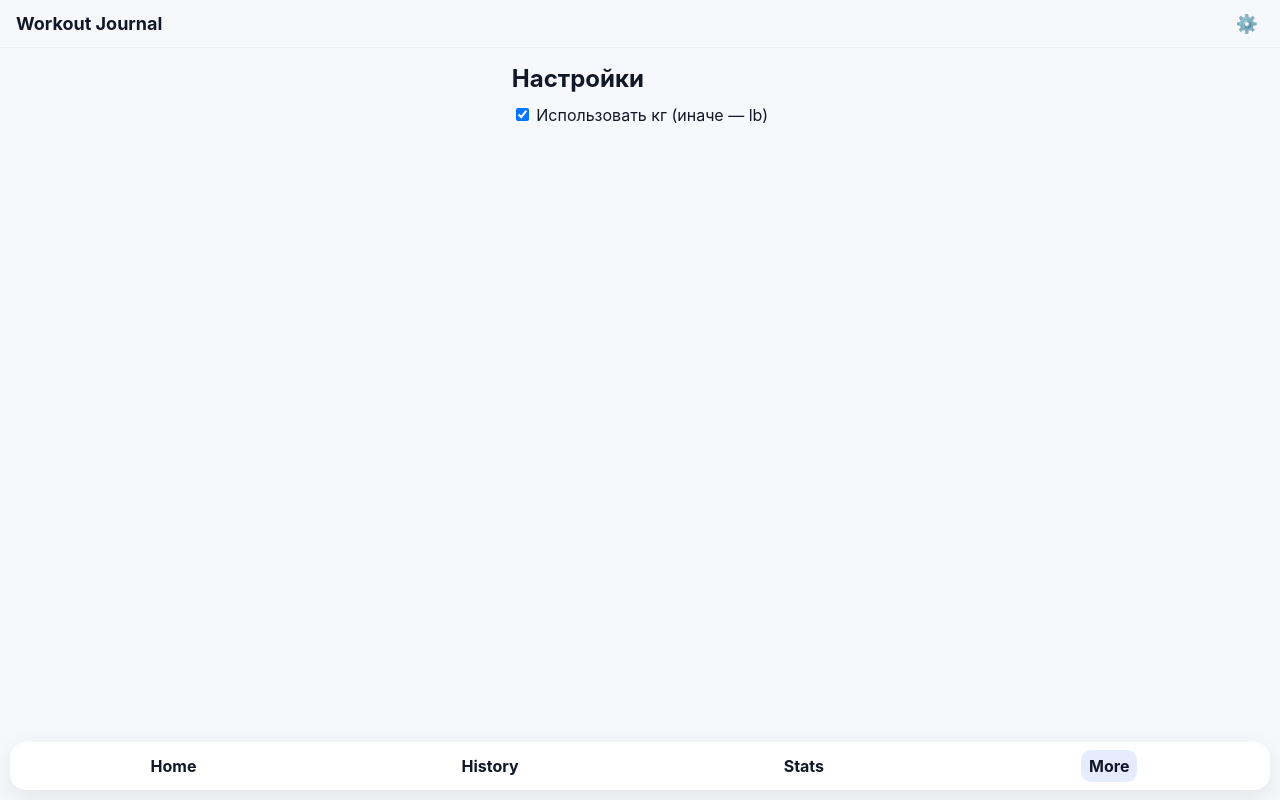
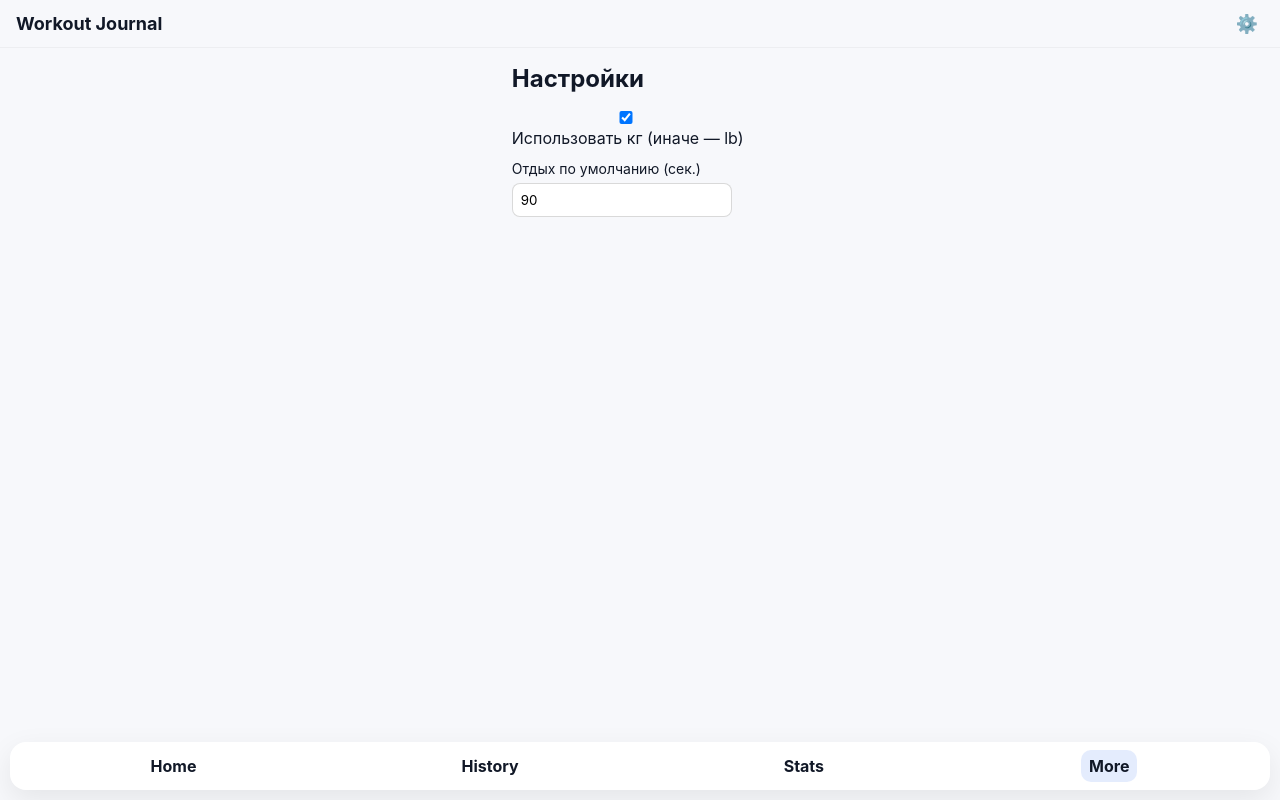
Before and after one commit to mitttel/train_better, a Vue app: page /settings in a window 1280 px wide. Built offline with nearby package versions, Linux system fonts and the light colour scheme.

Commit message:
Style set numbering as ordered list

```diff
--- a/src/components/workout/ExerciseItem.vue
+++ b/src/components/workout/ExerciseItem.vue
@@ -4,20 +4,107 @@
       <strong>{{ exercise.name }}</strong>
       <small v-if="exercise.notes">{{ exercise.notes }}</small>
     </div>
+
+    <div class="rest-default">
+      <label>Отдых упражнения (сек.)</label>
+      <input type="number" min="0" step="1" :value="exercise.defaultRestSec ?? ''" @input="onExerciseRestInput" />
+    </div>
+
     <div class="sets">
-      <SetRow v-for="s in exercise.sets" :key="s.id" :set="s" />
+      <SetRow v-for="(s, idx) in exercise.sets" :key="s.id" :set="s" :index-label="idx + 1" />
+    </div>
+
+    <div class="set-form">
+      <input v-model.number="draftReps" type="number" min="1" placeholder="Повторы" />
+      <input v-model.number="draftWeight" type="number" min="0" step="0.5" placeholder="Вес" />
+      <input v-model.number="draftRestSec" type="number" min="0" step="1" placeholder="Отдых (сек.)" />
+      <button class="save-set" @click="saveSet">Сохранить подход</button>
+    </div>
+
+    <div v-if="timer.isActive.value" class="timer">
+      <div class="timer-title">Отдых: {{ timer.remainingSec.value }} сек.</div>
+      <div class="timer-actions">
+        <button @click="togglePause">{{ timer.isRunning.value ? 'Пауза' : 'Продолжить' }}</button>
+        <button @click="timer.reset">Сброс</button>
+        <button @click="timer.skip">Пропустить</button>
+      </div>
     </div>
   </div>
 </template>
 
 <script setup lang="ts">
+import { ref } from 'vue'
 import type { Exercise } from '../../types/exercise'
 import SetRow from './SetRow.vue'
+import { useRestTimer } from '../../composables/useRestTimer'
+import { useSettings } from '../../composables/useSettings'
+
 const props = defineProps<{ exercise: Exercise }>()
+const timer = useRestTimer()
+const { defaultRestSec } = useSettings()
+
+const draftReps = ref<number | null>(null)
+const draftWeight = ref<number | null>(null)
+const draftRestSec = ref<number | null>(null)
+
+function uid() {
+  return `${Date.now()}-${Math.floor(Math.random() * 10000)}`
+}
+
+function normalized(value: number | null | undefined) {
+  if (typeof value !== 'number' || Number.isNaN(value)) return undefined
+  return Math.max(0, Math.round(value))
+}
+
+function onExerciseRestInput(event: Event) {
+  const target = event.target as HTMLInputElement
+  const next = normalized(Number(target.value))
+  props.exercise.defaultRestSec = next
+}
+
+function saveSet() {
+  const reps = normalized(draftReps.value)
+  if (!reps || reps <= 0) return
+
+  const restFromSet = normalized(draftRestSec.value)
+  const restSec = restFromSet ?? props.exercise.defaultRestSec ?? defaultRestSec.value
+
+  props.exercise.sets.push({
+    id: uid(),
+    reps,
+    weight: draftWeight.value ?? undefined,
+    restSec,
+    completedAt: new Date().toISOString()
+  })
+
+  timer.start(restSec)
+
+  draftReps.value = null
+  draftWeight.value = null
+  draftRestSec.value = null
+}
+
+function togglePause() {
+  if (timer.isRunning.value) {
+    timer.pause()
+    return
+  }
+
+  timer.resume()
+}
 </script>
 
 <style scoped>
-.exercise { margin-bottom:10px; }
+.exercise { margin-bottom: 14px; padding: 10px; border-radius: 10px; background: rgba(255, 255, 255, 0.7); }
 .title { display:flex; justify-content:space-between; align-items:center; gap:8px; }
-.sets { margin-top:6px; display:flex; gap:8px; flex-wrap:wrap; }
+.rest-default { margin-top: 8px; display: flex; flex-direction: column; gap: 4px; }
+.rest-default input { max-width: 160px; }
+.sets { margin-top: 8px; display:flex; flex-direction:column; gap:8px; }
+.set-form { margin-top: 10px; display: grid; grid-template-columns: repeat(2, minmax(0, 1fr)); gap: 8px; }
+.set-form input, .set-form button, .rest-default input { padding: 8px; border-radius: 8px; border: 1px solid rgba(0,0,0,0.14); }
+.save-set { grid-column: 1 / -1; background: var(--accent); color: white; border: none; font-weight: 600; }
+.timer { margin-top: 10px; padding: 10px; border-radius: 10px; background: rgba(37, 99, 235, 0.1); }
+.timer-title { font-weight: 700; }
+.timer-actions { margin-top: 8px; display: flex; gap: 8px; }
+.timer-actions button { padding: 8px 10px; border-radius: 8px; border: 1px solid rgba(0,0,0,0.18); background: white; }
 </style>
--- a/src/components/workout/SetRow.vue
+++ b/src/components/workout/SetRow.vue
@@ -1,17 +1,43 @@
 <template>
   <div class="set-row">
-    <div>#{indexLabel}</div>
-    <div>{{ set.reps }}× {{ set.weight ?? '-' }}</div>
-    <div v-if="set.restSec">rest {{ set.restSec }}s</div>
+    <div class="set-index">{{ props.indexLabel }}.</div>
+    <div class="set-main">{{ set.reps }} × {{ set.weight ?? '-' }}</div>
+    <div class="set-rest" v-if="typeof set.restSec === 'number'">Отдых {{ set.restSec }}с</div>
   </div>
 </template>
 
 <script setup lang="ts">
 import type { SetRow as SetRowType } from '../../types/exercise'
-const props = defineProps<{ set: SetRowType }>()
-const indexLabel = 1 // placeholder — component consumer can extend
+const props = withDefaults(defineProps<{ set: SetRowType; indexLabel?: number }>(), {
+  indexLabel: 1
+})
 </script>
 
 <style scoped>
-.set-row { padding:6px 8px; border-radius:8px; background:rgba(0,0,0,0.03); font-size:14px }
+.set-row {
+  display: grid;
+  grid-template-columns: 24px 1fr auto;
+  align-items: center;
+  gap: 8px;
+  width: 100%;
+  padding: 8px 10px;
+  border-radius: 8px;
+  background: rgba(0,0,0,0.03);
+  font-size: 14px;
+}
+
+.set-index {
+  color: var(--muted);
+  text-align: right;
+  font-variant-numeric: tabular-nums;
+}
+
+.set-main {
+  font-weight: 500;
+}
+
+.set-rest {
+  color: var(--muted);
+  white-space: nowrap;
+}
 </style>
--- /dev/null
+++ b/src/composables/useRestTimer.ts
@@ -0,0 +1,120 @@
+import { computed, ref } from 'vue'
+
+interface PersistedTimer {
+    remainingSec: number
+    isRunning: boolean
+}
+
+const TIMER_KEY = 'train-better-rest-timer-v1'
+
+const remainingSec = ref(0)
+const isRunning = ref(false)
+let intervalId: ReturnType<typeof setInterval> | null = null
+
+hydrate()
+
+function hydrate() {
+    try {
+        const raw = localStorage.getItem(TIMER_KEY)
+        if (!raw) return
+
+        const parsed = JSON.parse(raw) as Partial<PersistedTimer>
+        remainingSec.value = normalizeSec(parsed.remainingSec)
+        isRunning.value = Boolean(parsed.isRunning) && remainingSec.value > 0
+
+        if (isRunning.value) startTicker()
+    } catch {
+        remainingSec.value = 0
+        isRunning.value = false
+    }
+}
+
+function normalizeSec(value: unknown) {
+    if (typeof value !== 'number' || Number.isNaN(value)) return 0
+    return Math.max(0, Math.round(value))
+}
+
+function persist() {
+    localStorage.setItem(TIMER_KEY, JSON.stringify({
+        remainingSec: remainingSec.value,
+        isRunning: isRunning.value
+    }))
+}
+
+function stopTicker() {
+    if (intervalId) {
+        clearInterval(intervalId)
+        intervalId = null
+    }
+}
+
+function startTicker() {
+    stopTicker()
+
+    intervalId = setInterval(() => {
+        if (!isRunning.value) return
+
+        if (remainingSec.value <= 0) {
+            isRunning.value = false
+            stopTicker()
+            persist()
+            return
+        }
+
+        remainingSec.value -= 1
+
+        if (remainingSec.value <= 0) {
+            remainingSec.value = 0
+            isRunning.value = false
+            stopTicker()
+        }
+
+        persist()
+    }, 1000)
+}
+
+export function useRestTimer() {
+    const isActive = computed(() => remainingSec.value > 0)
+
+    function start(sec: number) {
+        remainingSec.value = normalizeSec(sec)
+        isRunning.value = remainingSec.value > 0
+        persist()
+
+        if (isRunning.value) startTicker()
+    }
+
+    function pause() {
+        isRunning.value = false
+        persist()
+    }
+
+    function resume() {
+        if (remainingSec.value <= 0) return
+        isRunning.value = true
+        persist()
+        startTicker()
+    }
+
+    function reset() {
+        remainingSec.value = 0
+        isRunning.value = false
+        stopTicker()
+        persist()
+    }
+
+    function skip() {
+        reset()
+    }
+
+    return {
+        remainingSec,
+        isRunning,
+        isActive,
+        start,
+        pause,
+        resume,
+        reset,
+        skip
+    }
+}
--- /dev/null
+++ b/src/composables/useSettings.ts
@@ -0,0 +1,65 @@
+import { computed, ref } from 'vue'
+
+interface ProfileSettings {
+    useKg: boolean
+    defaultRestSec: number
+}
+
+const SETTINGS_KEY = 'train-better-profile-settings-v1'
+
+const state = ref<ProfileSettings>(loadSettings())
+
+function loadSettings(): ProfileSettings {
+    try {
+        const raw = localStorage.getItem(SETTINGS_KEY)
+        if (!raw) {
+            return {
+                useKg: true,
+                defaultRestSec: 90
+            }
+        }
+
+        const parsed = JSON.parse(raw) as Partial<ProfileSettings>
+        return {
+            useKg: parsed.useKg ?? true,
+            defaultRestSec: normalizeSec(parsed.defaultRestSec, 90)
+        }
+    } catch {
+        return {
+            useKg: true,
+            defaultRestSec: 90
+        }
+    }
+}
+
+function normalizeSec(value: number | undefined, fallback: number) {
+    if (typeof value !== 'number' || Number.isNaN(value)) return fallback
+    return Math.max(0, Math.round(value))
+}
+
+function saveSettings() {
+    localStorage.setItem(SETTINGS_KEY, JSON.stringify(state.value))
+}
+
+export function useSettings() {
+    const useKg = computed({
+        get: () => state.value.useKg,
+        set: (value: boolean) => {
+            state.value.useKg = value
+            saveSettings()
+        }
+    })
+
+    const defaultRestSec = computed({
+        get: () => state.value.defaultRestSec,
+        set: (value: number) => {
+            state.value.defaultRestSec = normalizeSec(value, 90)
+            saveSettings()
+        }
+    })
+
+    return {
+        useKg,
+        defaultRestSec
+    }
+}
--- a/src/types/exercise.ts
+++ b/src/types/exercise.ts
@@ -3,6 +3,7 @@ export interface SetRow {
     reps: number
     weight?: number
     restSec?: number
+    completedAt?: string
 }
 
 export interface Exercise {
@@ -10,4 +11,5 @@ export interface Exercise {
     name: string
     sets: SetRow[]
     notes?: string
+    defaultRestSec?: number
 }
--- a/src/views/SettingsView.vue
+++ b/src/views/SettingsView.vue
@@ -4,10 +4,44 @@
     <div style="margin-top:12px">
       <label><input type="checkbox" v-model="useKg" /> Использовать кг (иначе — lb)</label>
     </div>
+
+    <div style="margin-top:12px">
+      <label class="field-label" for="default-rest">Отдых по умолчанию (сек.)</label>
+      <input
+        id="default-rest"
+        type="number"
+        min="0"
+        step="1"
+        :value="defaultRestSec"
+        @input="onRestSecInput"
+      />
+    </div>
   </div>
 </template>
 
 <script setup lang="ts">
-import { ref } from 'vue'
-const useKg = ref(true)
+import { useSettings } from '../composables/useSettings'
+
+const { useKg, defaultRestSec } = useSettings()
+
+function onRestSecInput(event: Event) {
+  const target = event.target as HTMLInputElement
+  defaultRestSec.value = Number(target.value)
+}
 </script>
+
+<style scoped>
+input {
+  margin-top: 6px;
+  width: 100%;
+  max-width: 220px;
+  padding: 8px;
+  border-radius: 8px;
+  border: 1px solid rgba(0, 0, 0, 0.15);
+}
+
+.field-label {
+  display: block;
+  font-size: 14px;
+}
+</style>
--- a/src/views/WorkoutView.vue
+++ b/src/views/WorkoutView.vue
@@ -31,7 +31,7 @@ import BaseCard from '../components/ui/BaseCard.vue'
 import BaseButton from '../components/ui/BaseButton.vue'
 import BaseInput from '../components/ui/BaseInput.vue'
 import ExerciseItem from '../components/workout/ExerciseItem.vue'
-import { v4 as uuidv4 } from 'uuid' // note: if not installed, can use Date.now()
+import { useSettings } from '../composables/useSettings'
 
 // Fallback simple uuid if uuid package not installed:
 function uid() { return `${Date.now()}-${Math.floor(Math.random()*10000)}` }
@@ -42,6 +42,7 @@ const store = useWorkoutStore()
 const id = route.params.id as string | undefined
 const workout = ref(store.workouts.find(w => w.id === id) ?? store.createEmptyWorkout())
 const newExName = ref('')
+const { defaultRestSec } = useSettings()
 
 onMounted(() => {
   if (!workout.value) {
@@ -63,7 +64,8 @@ function addExercise() {
   const ex = {
     id: uid(),
     name: newExName.value.trim(),
-    sets: []
+    sets: [],
+    defaultRestSec: defaultRestSec.value
   }
   workout.value.exercises.push(ex)
   newExName.value = ''
```
